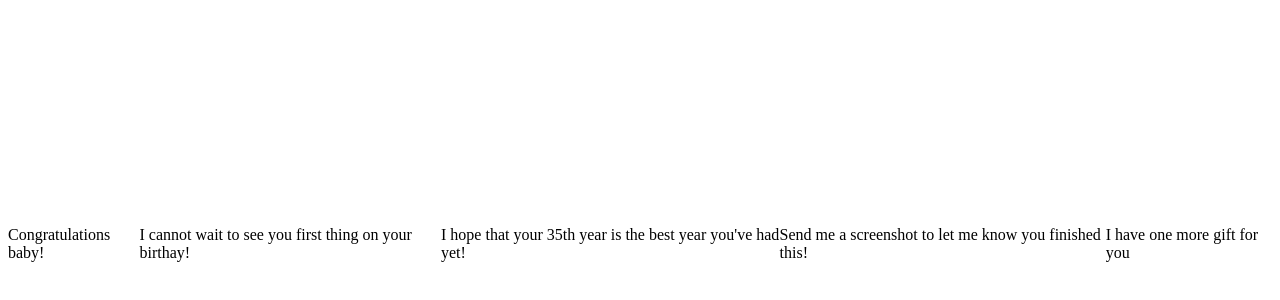
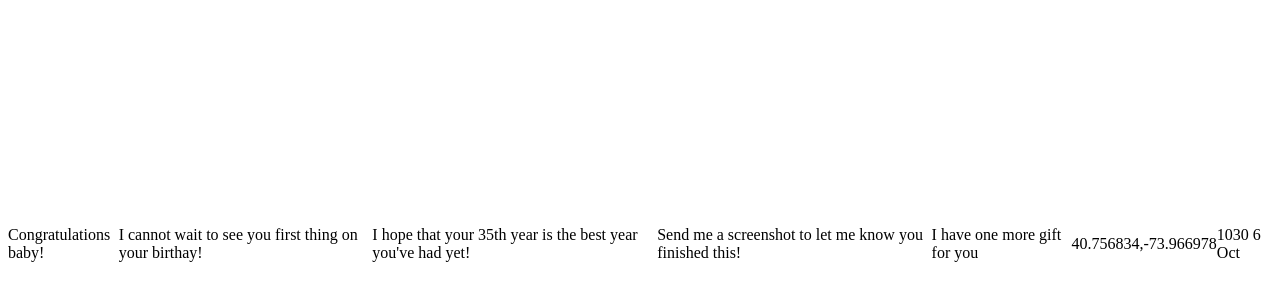
Before and after one commit to aoscodes/troy, a website: page views/final.html in a window 1280 px wide. Shown: the part 156-456 px from the top of the page. Drawn offline with Linux system fonts and the light colour scheme.

Commit message:
add gps and clue

```diff
--- a/views/final.html
+++ b/views/final.html
@@ -9,7 +9,11 @@
       <span>I cannot wait to see you first thing on your birthay!</span>
       <span>I hope that your 35th year is the best year you've had yet!</span>
       <span>Send me a screenshot to let me know you finished this!</span>
+      <br/>
       <span>I have one more gift for you</span>
+      <br/>
+      <span>40.756834,-73.966978</span>
+      <span>1030 6 Oct</span>
     </div>
   </body>
 </html>
```
